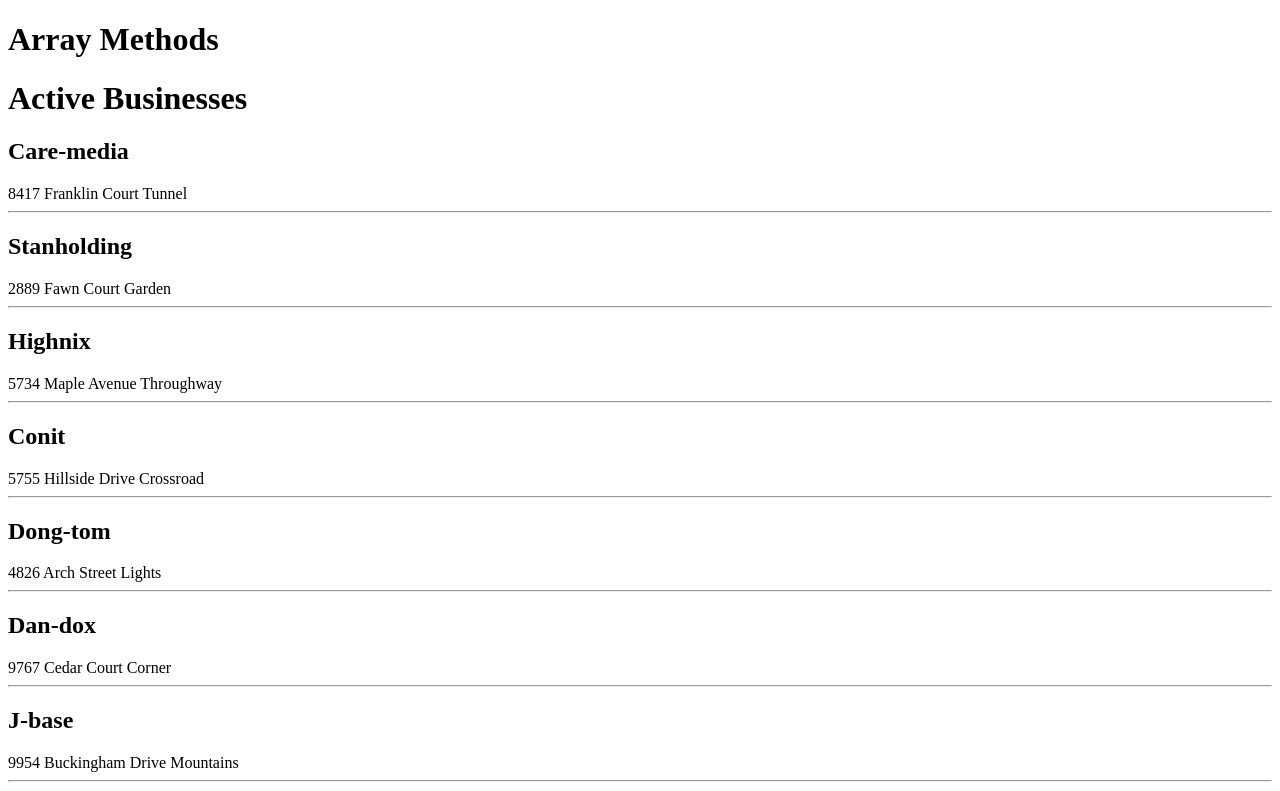
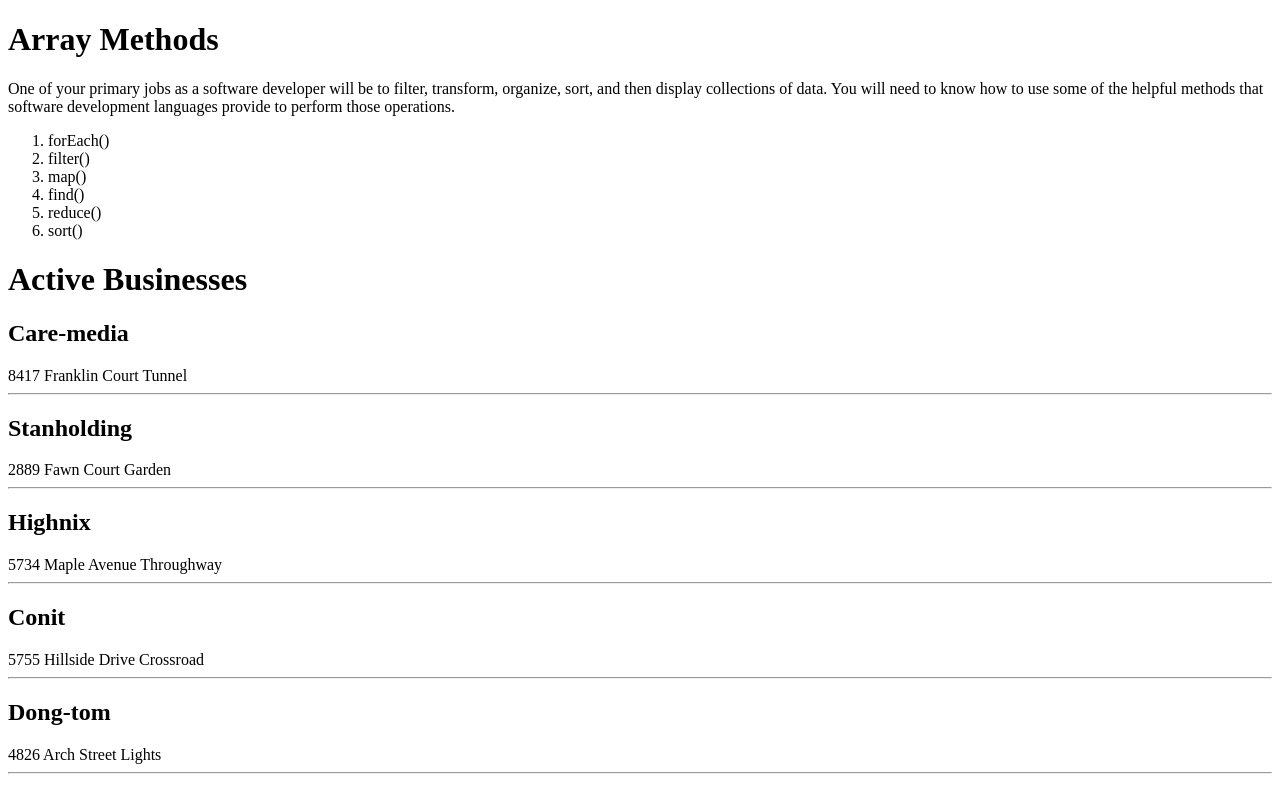
Before and after one commit to lindseyemaddox/nss-array-methods, a plain HTML site: page index.html in a window 1280 px wide. Shown: the top 791 px of the page. Drawn offline with Linux system fonts and the light colour scheme.

Commit message:
added instructions to index

```diff
--- a/index.html
+++ b/index.html
@@ -12,6 +12,19 @@
 
   <h1>Array Methods</h1>
 
+  <p>One of your primary jobs as a software developer will be to filter, transform, organize, sort, and then display
+    collections of data. You will need to know how to use some of the helpful methods that software development
+    languages provide to perform those operations.</p>
+
+  <ol>
+    <li>forEach()</li>
+    <li>filter()</li>
+    <li>map()</li>
+    <li>find()</li>
+    <li>reduce()</li>
+    <li>sort()</li>
+  </ol>
+
   <div id="output"></div>
 
   <input type="text" placeholder="Enter business name" id="companySearch" />
```
